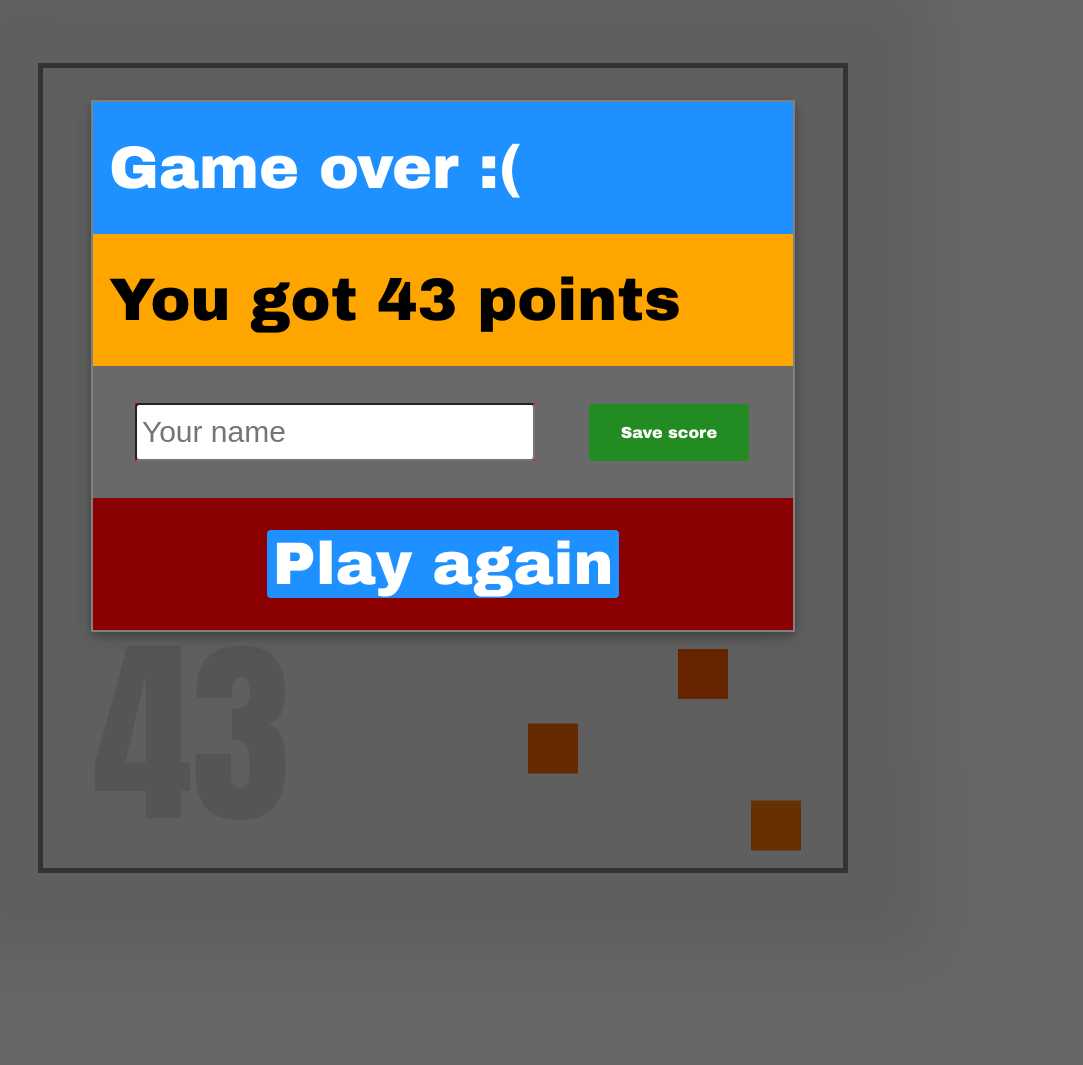
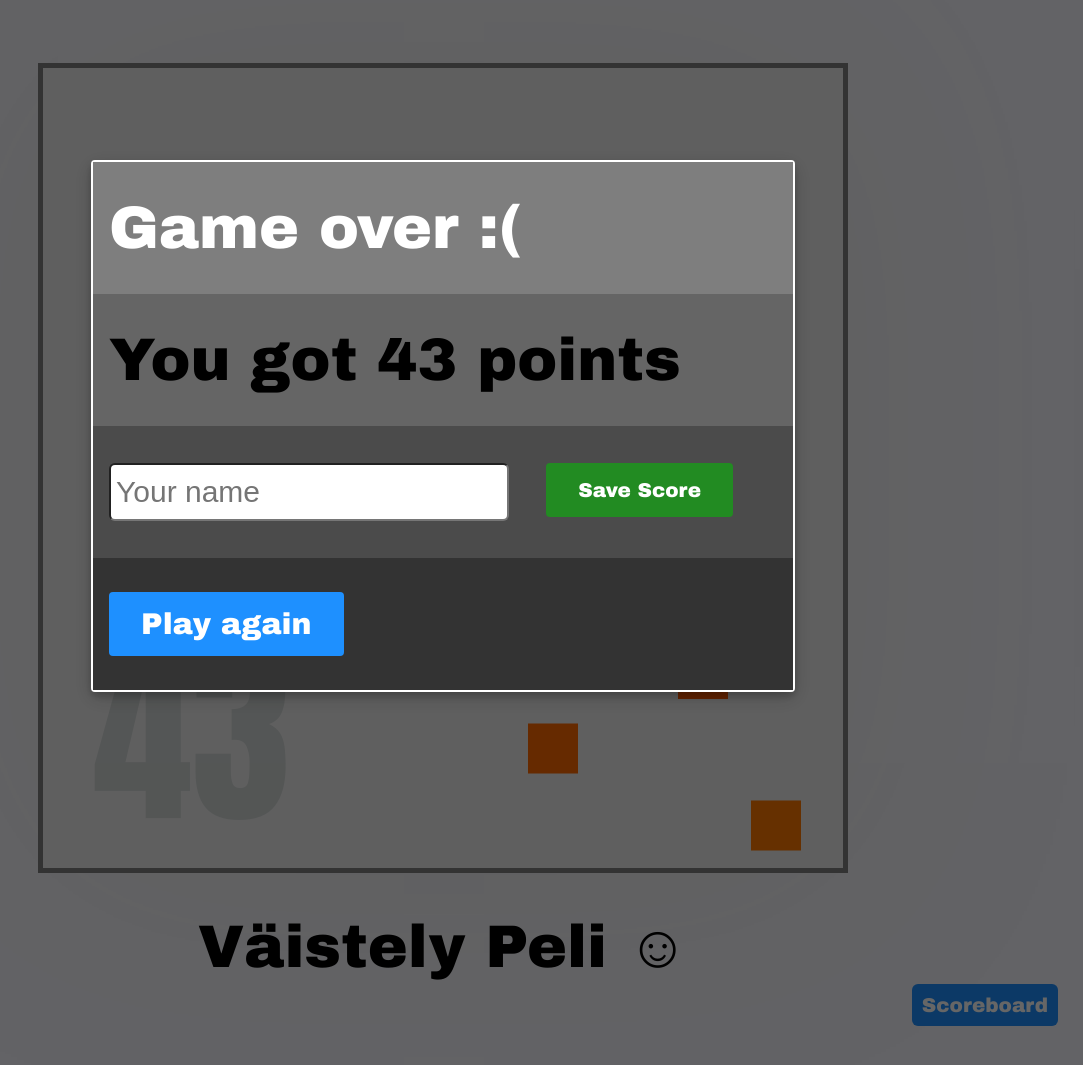
Before and after one commit to Jerere/Simple-JS-Game, a PHP site: page / in a window 1280 px wide. Shown: the top 1065 px of the page, without its empty margins (197-1280 px from the left). Run offline with PHP 8.4, Linux system fonts and the light colour scheme.

Commit message:
first complete version

```diff
--- a/game.js
+++ b/game.js
@@ -32,6 +32,9 @@ var gameArea = {
 
         setTimeout(function(){
             document.getElementById("p1").innerHTML = "You got " + gameScore.text +" points";
+	    var scoreint = Number(gameScore.text);
+	    console.log(scoreint);
+	    document.getElementById("score").value = scoreint;
             var button = document.getElementById("buttonTry");
             button.onclick = function() {
                 location.reload();
--- a/index.html
+++ b/index.php
@@ -2,12 +2,16 @@
 <html>
     <head>
         <meta charset="utf-8" />
-        <title>Video game</title>
+        <title>Video-Game</title>
         <link rel="stylesheet" href="style.css">
-
     </head>
     <body onload="startGame()">
-
+        <div class="header">
+            <h1>Väistely Peli ☺</h1>
+        </div>
+        <div>
+            <button onClick="window.location='scoretable.php';" class="button-scoreboard">Scoreboard</button>
+        </div>
         <div id="myModal" class="modal">
 
             <!-- Modal content -->
@@ -19,12 +23,15 @@
                     <p id="p1"></p>
                 </div>
                 <div class="modal-middle2">
-                    <div class="input-div">
-                        <input id="nameinput" type="text" placeholder="Your name">
-                    </div>
-                    <div class="savebutton-div">
-                        <button id="buttonSave" class="buttonSave">Save score</button>
-                    </div>
+                    <form action="savescore.php" method="post">
+                        <div class="input-div">
+                            <input id="nameinput" name="playername" type="text" placeholder="Your name">
+                            <input id="score" type="hidden" name="score" value="">
+                        </div>
+                        <div class="savebutton-div">
+                            <input type="submit" name="submit" value="Save Score" id="buttonSave" class="buttonSave">
+                        </div>
+                    </form>
                 </div>
                 <div class="modal-bottom">
                     <button id="buttonTry" class="buttonTry">Play again</button>
--- a/style.css
+++ b/style.css
@@ -1,5 +1,6 @@
 body {
     font-family: "Arial Black", "Impact";
+    background-color: ghostwhite;
 }
 
 canvas {
@@ -8,14 +9,36 @@ canvas {
     margin-top: 5%;
     background:  #eee;
     border: 5px solid gray;
-    box-shadow: 0px 0px 50px 81px #eee;
+    box-shadow: 0px 0px 400px 20px #eee;
 }
+
+.header {
+    text-align: center;
+    font-size: 30px;
+}
+
+.button-scoreboard {
+    margin-top: -3%;
+    margin-right: 20px;
+    background-color: dodgerblue;
+    border: none;
+    color: white;
+    position: absolute;
+    right: 5px;
+    padding: 10px;
+    border-radius: 6px;
+    text-align: center;
+    font-size: 20px;
+    cursor: pointer;
+    font-family: "Arial Black";
+}
+
 
 .modal {
     display: none; /* Hidden by default */
     position: fixed; /* Stay in place */
     z-index: 1; /* Sit on top */
-    padding-top: 100px; /* Location of the box */
+    padding-top: 160px; /* Location of the box */
     left: 0;
     top: 0;
     width: 100%; /* Full width */
@@ -31,7 +54,8 @@ canvas {
     background-color: #fefefe;
     margin: auto;
     padding: 0;
-    border: 2px solid grey;
+    border: 2px solid white;
+    border-radius: 4px;
     width: 700px;
     box-shadow: 0 4px 8px 0 rgba(0,0,0,0.2),0 6px 20px 0 rgba(0,0,0,0.19);
     -webkit-animation-name: animatetop;
@@ -56,10 +80,9 @@ canvas {
     padding: 16px;
     align-items: center;
     display: flex;
-    background-color: dodgerblue;
+    background-color: rgba(0,0,0,0.5);
     color: white;
     font-size: 60px;
-
 }
 
 .modal-middle {
@@ -68,65 +91,113 @@ canvas {
     align-items: center;
     display: flex;
     font-size: 60px;
-    background-color: orange;
+    background-color: rgba(0,0,0,0.6);
 }
 
 .modal-middle2 {
     padding: 16px;
     height: 100px;
     display: flex;
-    justify-content: space-around;
     align-items: center;
-    background-color: dimgray;
+    background-color: rgba(0,0,0,0.7);
 }
 
-.input-div {
-    background-color: red;
-    padding-left: 0px;
+form {
+    display: flex;
 }
+
 
 input[type=text] {
     background-color: white;
     padding: 10px 5px;
+    border-radius: 6px;
+    font-size: 30px;
+    float: left;
+}
+
+.buttonSave {
+    background-color: forestgreen;
+    border: none;
+    color: white;
+    padding: 16px 32px;
+    text-align: center;
+    text-decoration: none;
+    display: inline-block;
+    font-size: 20px;
     border-radius: 4px;
-    font-size: 30px;
+    cursor: pointer;
+    font-family: "Arial Black";
+    margin-left: 20%;
 }
+
 
 .modal-bottom {
     height: 100px;
     padding:  16px;
     align-items: center;
     display: flex;
-    background-color: darkred;
+    background-color: rgba(0,0,0,0.8);
     color: white;
     font-size: 60px;
-}
-
-.buttonSave {
-    background-color: forestgreen;
-    border: none;
-    color: white;
-    padding: 20px 32px;
-    text-align: center;
-    text-decoration: none;
-    display: inline-block;
-    font-size: 16px;
-    margin: 4px 2px;
-    border-radius: 4px;
-    cursor: pointer;
-    font-family: "Arial Black";
 }
 
 .buttonTry {
     background-color: dodgerblue;
     border: none;
+    padding: 16px 32px;
     color: white;
-    font-family: "Arial Black";
     border-radius: 4px;
     text-align: center;
-    text-decoration: none;
-    display: inline-block;
-    font-size: 60px;
-    margin: auto;
+    font-size: 30px;
+    cursor: pointer;
+    font-family: "Arial Black";
+}
+
+/* SCORETABLE / SCORETABLE / SCORETABLE / SCORETABLE */
+/* SCORETABLE / SCORETABLE / SCORETABLE / SCORETABLE */
+/* SCORETABLE / SCORETABLE / SCORETABLE / SCORETABLE */
+
+.scoreboard-button {
+   display: flex;
+}
+
+.button-home {
+    background-color: dodgerblue;
+    border: none;
+    color: white;
+    position: absolute;
+    right: 5px;
+    padding: 10px;
+    margin: 5px;
+    border-radius: 6px;
+    text-align: center;
+    font-size: 20px;
     cursor: pointer;
 }
+
+.scoreboard {
+  text-align: center;
+  font-size: 40px;
+}
+
+.header-text-scoreboard {
+  font-size: 80px;
+  margin-top: -60px;
+}
+
+table {
+  font-family: arial, sans-serif;
+  border-collapse: collapse;
+  width: 800px;
+  background-color: #9b9b9b;
+}
+
+td, th {
+  border: 2px solid black;
+  text-align: left;
+  padding: 8px;
+}
+
+tr:nth-child(even) {
+  background-color: #eee;
+}
```
Also changed, not shown: savescore.php (added, +22 -0 lines).
